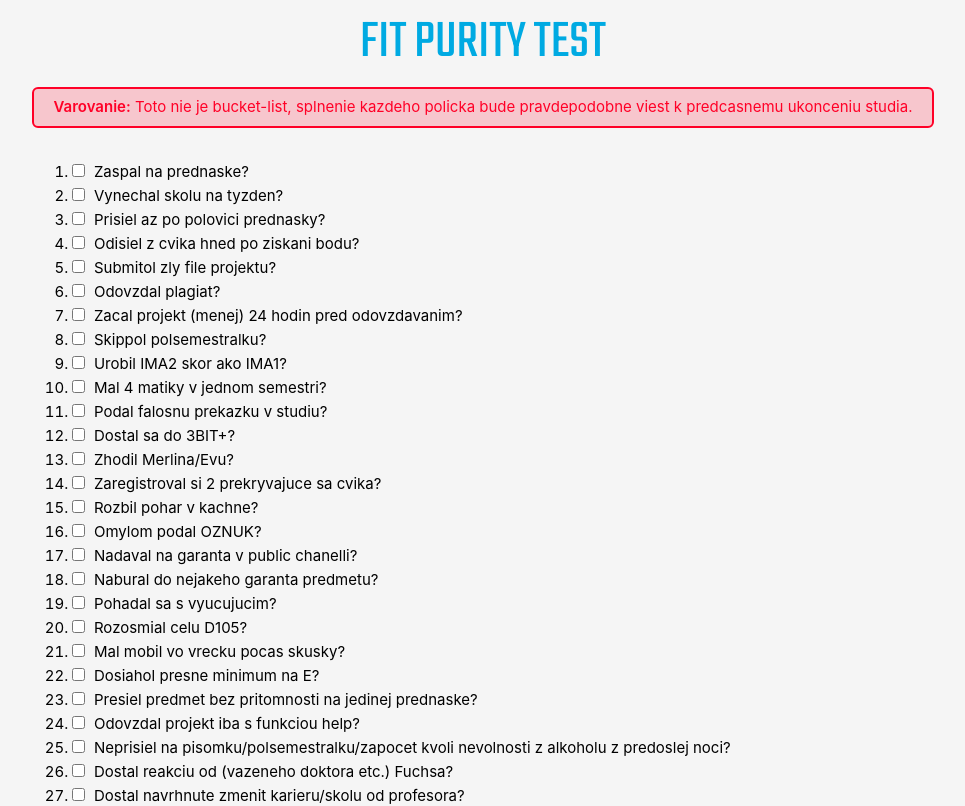
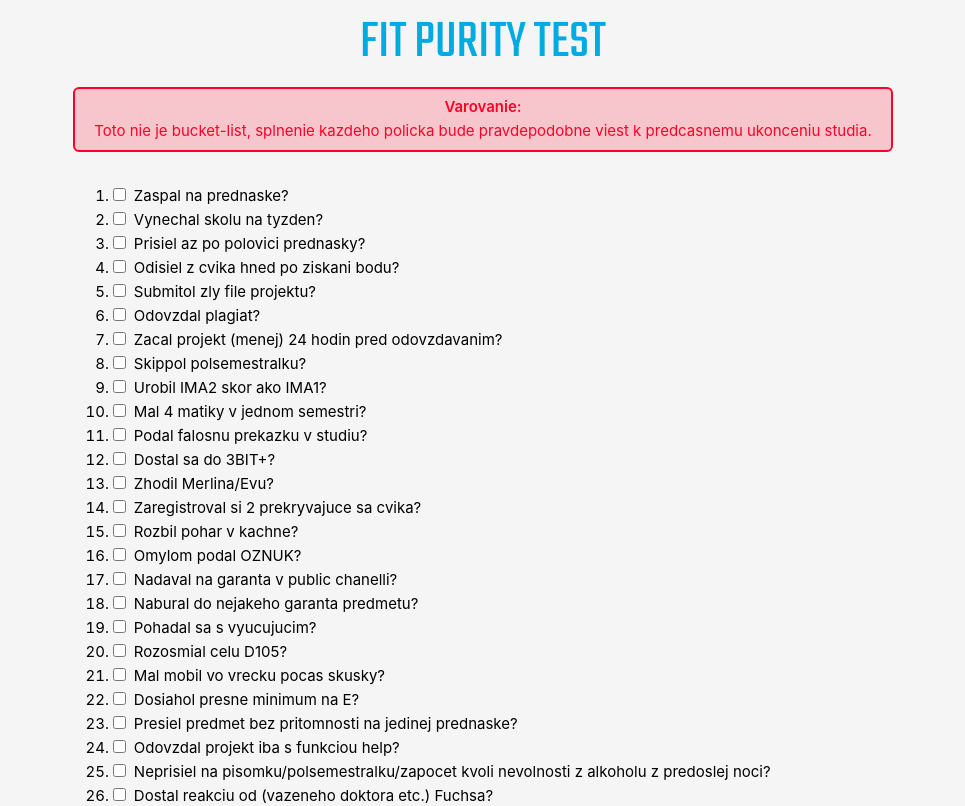
Before and after one commit to adambisa/fitpurityveci, a Vue app: page / in a window 1280 px wide. Shown: the top 806 px of the page, without its empty margins (157-1122 px from the left). Built offline with nearby package versions, Linux system fonts and the light colour scheme; a web font is replaced by a local one.

Commit message:
english 4 i hate myself

```diff
--- a/src/components/Header.vue
+++ b/src/components/Header.vue
@@ -2,8 +2,18 @@
   <div class="head">
     <h1>FIT PURITY TEST</h1>
     <p class="warning">
-      <span>Varovanie:</span> Toto nie je bucket-list, splnenie kazdeho policka
-      bude pravdepodobne viest k predcasnemu ukonceniu studia.
+      <div v-if="!eng">
+        <span >Varovanie:</span> <p>Toto nie je bucket-list, splnenie kazdeho policka
+        bude pravdepodobne viest k predcasnemu ukonceniu studia.</p>
+
+      </div>
+      <div v-if="eng">
+        <span>
+        Warning:</span>
+        <p>This is not a bucket-list, accomplishing every one of these will likely result in a premature end of your studies.</p>
+
+      </div>
+
     </p>
   </div>
 </template>
```
